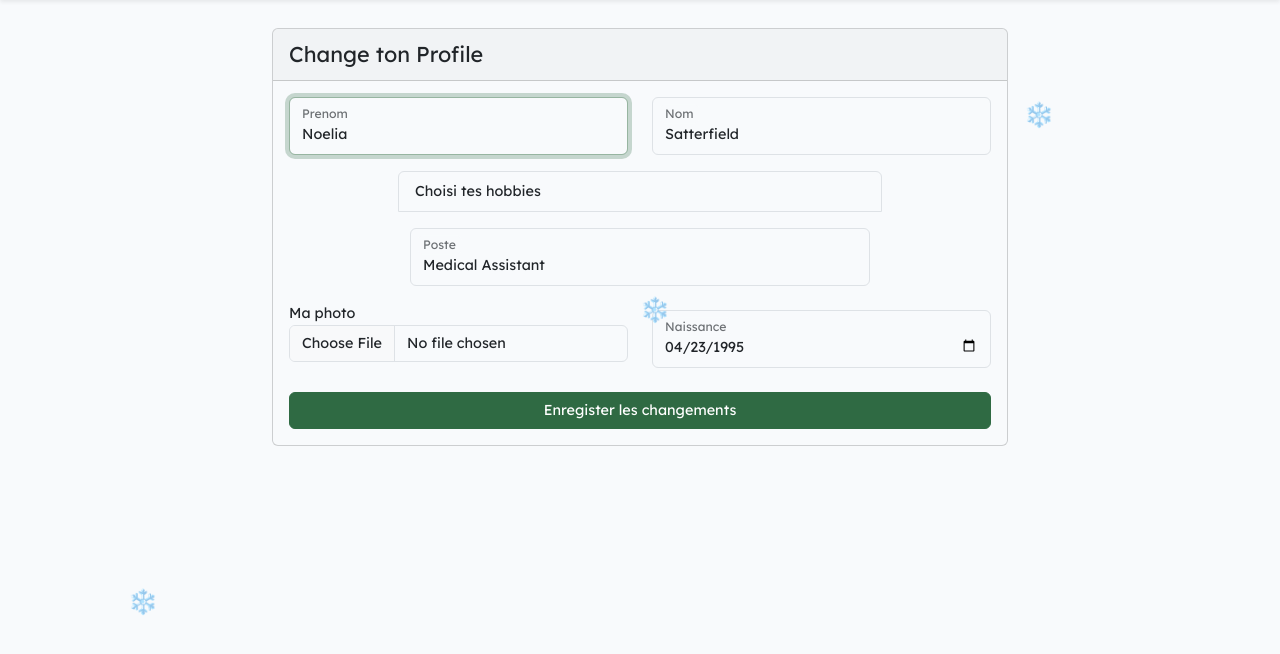
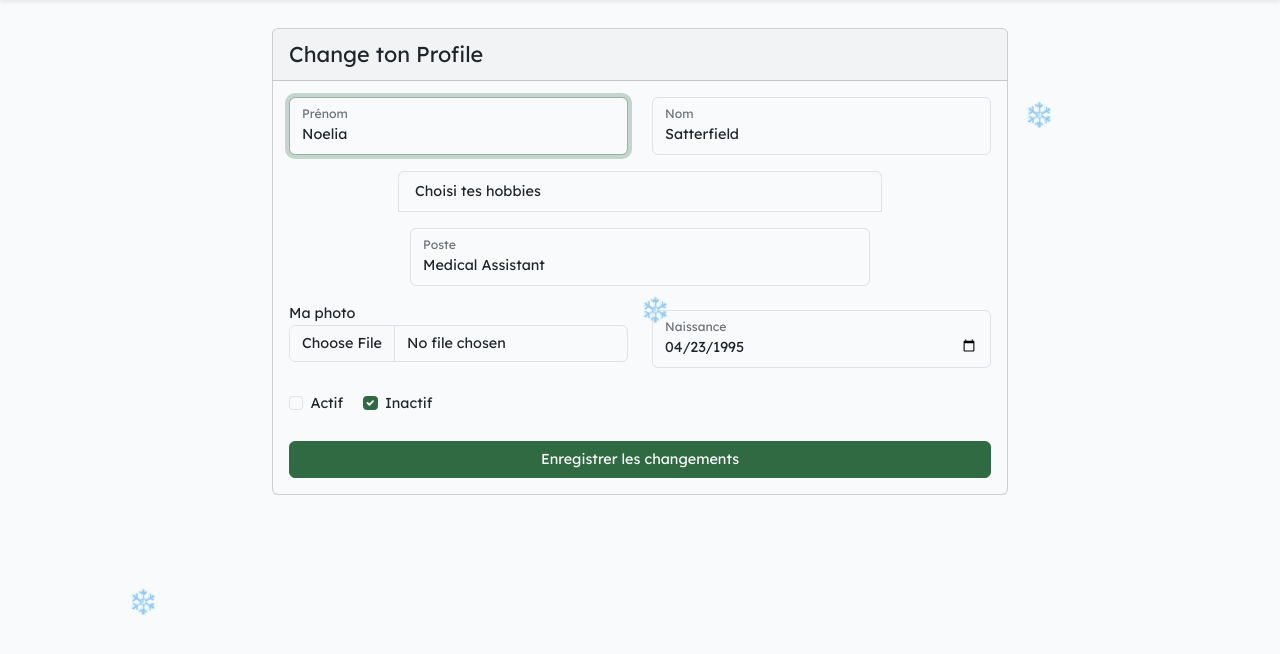
Before and after one commit to AnanasPTC/Papa_noel_company, a Laravel app: page /profile/1/edit in a window 1280 px wide. Shown: the part 68-722 px from the top of the page. Run offline with Laravel 12, Linux system fonts and the light colour scheme; a user stored in the database is signed in; data comes from the database, SQL or seed files in the repository; data that the repository does not hold is empty; style sheets or scripts are compiled from the project's sources; some web fonts are replaced.

Commit message:
modif bouton actif et inactif

```diff
--- a/resources/views/pages/profile/edit.blade.php
+++ b/resources/views/pages/profile/edit.blade.php
@@ -6,12 +6,10 @@
         <div class="col-md-8">
             <div class="card">
                 <div class="card-header fs-4">Change ton Profile</div>
-
                 <div class="card-body">
                     <form method="POST" action="{{ route('profile.update', $user->id) }}" enctype="multipart/form-data">
                         @csrf
                         @method('PUT')
-
                         <div class="row mb-3">
                             <div class="col-6">
                                 <div class="form-floating">
@@ -19,7 +17,7 @@
                                            class="form-control @error('firstname') is-invalid @enderror"
                                            name="firstname" value="{{ $user->firstname }}" required
                                            autocomplete="firstname" autofocus>
-                                        <label for="firstname">Prenom</label>
+                                    <label for="firstname">Prénom</label>
                                     @error('firstname')
                                     <span class="invalid-feedback" role="alert">
                                         <strong>{{ $message }}</strong>
@@ -42,15 +40,13 @@
                                 </div>
                             </div>
                         </div>
-
                         <div class="row mb-3 d-flex align-items-center justify-content-center">
                             <ul class="list-group col-8 p-0">
-                                    <li class="list-group-item "  data-bs-toggle="collapse" href="#collapseHobbies"
-                                        role="button" aria-expanded="false"
-                                        aria-controls="collapseHobbies">
+                                <li class="list-group-item" data-bs-toggle="collapse" href="#collapseHobbies"
+                                    role="button" aria-expanded="false" aria-controls="collapseHobbies">
                                     Choisi tes hobbies
                                 </li>
-                                    <li class="list-group-item  collapse"  id="collapseHobbies">
+                                <li class="list-group-item collapse" id="collapseHobbies">
                                     <div class="row p-3">
                                         @foreach($hobbies as $hobby)
                                             <div class="form-check col-6">
@@ -69,7 +65,6 @@
                                 </li>
                             </ul>
                         </div>
-
                         <div class="row mb-3 d-flex justify-content-center align-items-center">
                             <div class="col-8">
                                 <div class="form-floating">
@@ -88,7 +83,7 @@
                         </div>
                         <div class="row mb-3">
                             <div class="col-6">
-                                    <label for="front_cover">Ma photo</label>
+                                <label for="picture">Ma photo</label>
                                 <input type="file" name="picture" id="picture"
                                        placeholder="Ma Photo"
                                        class="form-control">
@@ -102,8 +97,8 @@
                                 <div class="form-floating my-2">
                                     <input class="form-control" id="birthdate" type="date"
                                            name="birthdate"
-                                               value="{{$user->birthdate }}"
-                                               placeholder="Traducteur">
+                                           value="{{ $user->birthdate }}"
+                                           placeholder="Naissance">
                                     <label for="birthdate" class="form-label">Naissance</label>
                                     @error('birthdate')
                                     <span class="invalid-feedback" role="alert">
@@ -113,8 +108,18 @@
                                 </div>
                             </div>
                         </div>
-                            <button type="submit" class="btn btn-primary w-100">
-                                Enregister les changements
+                        <div class="col-12">
+                            <div class="form-check form-check-inline">
+                                <input class="form-check-input" type="checkbox" id="active" name="active" value="1" {{ $user->active ? 'checked' : '' }}>
+                                <label class="form-check-label" for="active">Actif</label>
+                            </div>
+                            <div class="form-check form-check-inline">
+                                <input class="form-check-input" type="checkbox" id="inactive" name="inactive" value="0" {{ !$user->active ? 'checked' : '' }}>
+                                <label class="form-check-label" for="inactive">Inactif</label>
+                            </div>
+                        </div>
+                        <button type="submit" class="btn btn-primary w-100 mt-4">
+                            Enregistrer les changements
                         </button>
                     </form>
                 </div>
```
Lines whose indentation alone changed are shown as unchanged.
